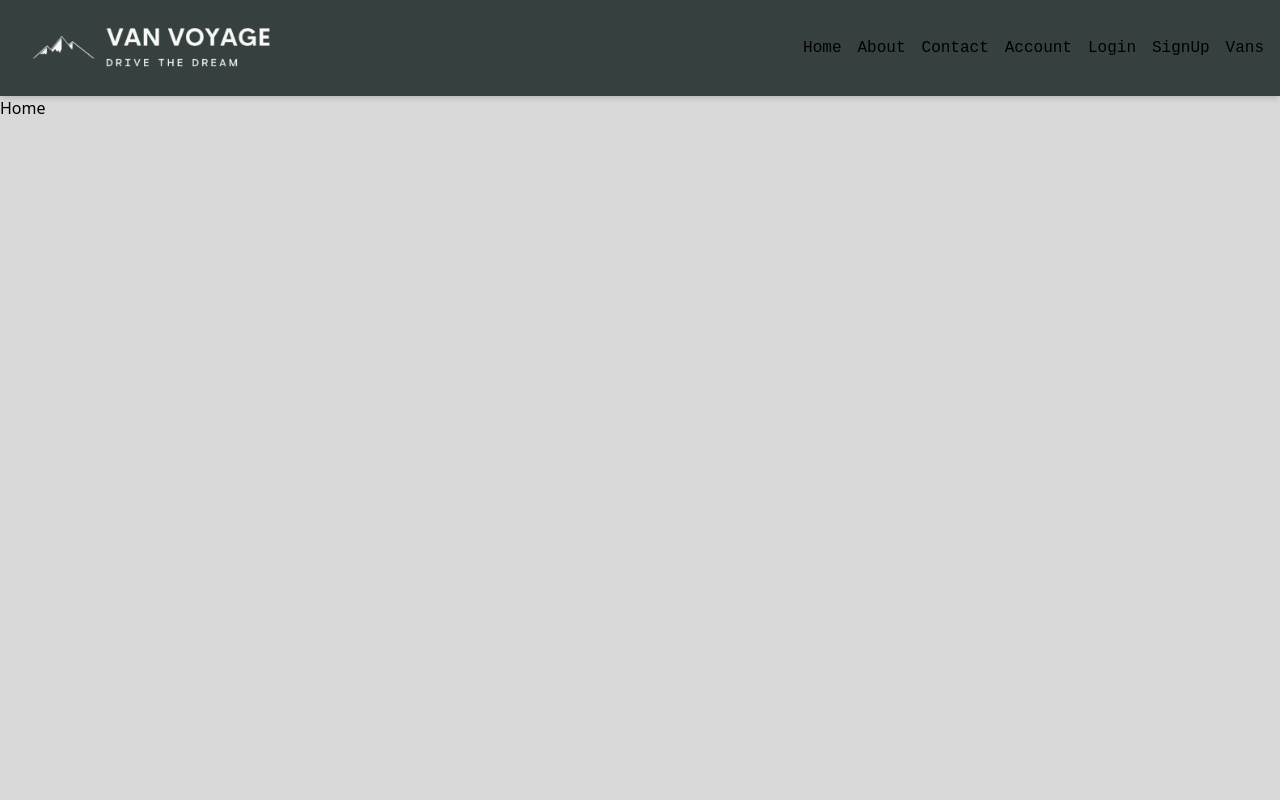
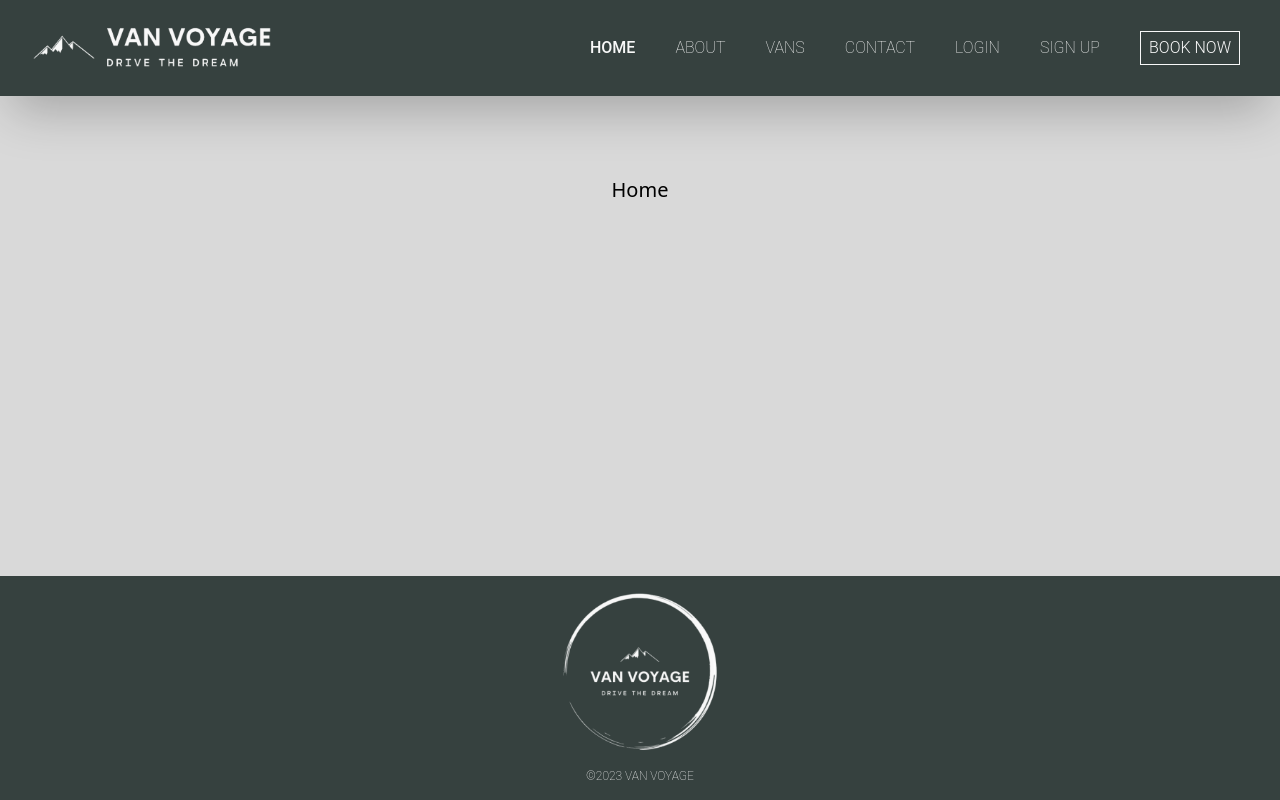
Before and after one commit to van-voyagers/T3A2-B-van-voyage-client, a React (Vite) app: page / in a window 1280 px wide. Built offline with nearby package versions, Linux system fonts and the light colour scheme; the HTML template or start-up script is replaced by a standard one; a web font is replaced by a local one.

Commit message:
footer implemented, style-guide updated

```diff
--- a/src/components/Footer.jsx
+++ b/src/components/Footer.jsx
@@ -1,9 +1,13 @@
-import React from 'react'
+import React from 'react';
+import VanVoyageFooterLogo from '../assets/icons/van-voyage-footer-logo.png';
 
 function Footer() {
   return (
-    <div>Footer</div>
-  )
+    <footer className="bg-voyage-green p-4 flex flex-col justify-center items-center">
+      <img src={VanVoyageFooterLogo} alt="Van Voyage Footer Logo" className="h-40"/>
+      <p className="text-voyage-white font-roboto font-extralight text-xs text-center mt-4">©2023 VAN VOYAGE</p>
+    </footer>
+  );
 }
 
-export default Footer
+export default Footer;
--- a/src/components/Header.jsx
+++ b/src/components/Header.jsx
@@ -1,34 +1,40 @@
 import React from 'react';
-import { Link } from 'react-router-dom';
+import { NavLink, useLocation } from 'react-router-dom';
 import VanVoyageHeaderLogo from '../assets/icons/van-voyage-header-logo.png';
 
 function Header() {
+  const location = useLocation();
+
+  const getNavLinkClass = (path) => {
+    return location.pathname === path ? "font-medium" : "";
+  }
+
   return (
-    <header className="bg-voyage-green shadow-md p-4 flex justify-between items-center">
+    <header className="bg-voyage-green shadow-2xl p-4 flex justify-between items-center">
       <img src={VanVoyageHeaderLogo} alt="Van Voyage Logo" className="h-16"/>
 
       <nav>
-        <ul className="flex space-x-4 font-roboto-mono text-uppercase">
-          <li>
-            <Link to="/">Home</Link>
+        <ul className="flex items-center space-x-10 pr-6 font-roboto font-extralight text-uppercase text-voyage-white">
+          <li className={getNavLinkClass("/")}>
+            <NavLink to="/" className="transition-all duration-300 hover:font-medium">HOME</NavLink>
           </li>
-          <li>
-            <Link to="/about">About</Link>
+          <li className={getNavLinkClass("/about")}>
+            <NavLink to="/about" className="transition-all duration-300 hover:font-medium">ABOUT</NavLink>
           </li>
-          <li>
-            <Link to="/contact">Contact</Link>
+          <li className={getNavLinkClass("/vans")}>
+            <NavLink to="/vans" className="transition-all duration-300 hover:font-medium">VANS</NavLink>
           </li>
-          <li>
-            <Link to="/account">Account</Link>
+          <li className={getNavLinkClass("/contact")}>
+            <NavLink to="/contact" className="transition-all duration-300 hover:font-medium">CONTACT</NavLink>
           </li>
-          <li>
-            <Link to="/login">Login</Link>
+          <li className={getNavLinkClass("/login")}>
+            <NavLink to="/login" className="transition-all duration-300 hover:font-medium">LOGIN</NavLink>
           </li>
-          <li>
-            <Link to="/signup">SignUp</Link>
+          <li className={getNavLinkClass("/signup")}>
+            <NavLink to="/signup" className="transition-all duration-300 hover:font-medium">SIGN UP</NavLink>
           </li>
-          <li>
-            <Link to="/vans">Vans</Link>
+          <li className="border border-voyage-white font-light px-2 py-1">
+            <NavLink to="/vans" className="transition-all duration-300 hover:font-medium">BOOK NOW</NavLink>
           </li>
         </ul>
       </nav>
--- a/src/pages/About.jsx
+++ b/src/pages/About.jsx
@@ -1,11 +1,13 @@
 import React from "react";
 import Header from "../components/Header";
+import Footer from "../components/Footer";
 
 function About() {
   return (
-    <div>
+    <div className="flex flex-col min-h-screen">
       <Header />
-      About
+      <p className="text-center mt-20 text-xl flex-grow">About</p>
+      <Footer />
     </div>
   );
 }
--- a/src/pages/Account.jsx
+++ b/src/pages/Account.jsx
@@ -1,11 +1,13 @@
 import React from "react";
 import Header from "../components/Header";
+import Footer from "../components/Footer";
 
 function Account() {
   return (
-    <div>
+    <div className="flex flex-col min-h-screen">
       <Header />
-      Account
+      <p className="text-center mt-20 text-xl flex-grow">Account</p>
+      <Footer />
     </div>
   );
 }
--- a/src/pages/Contact.jsx
+++ b/src/pages/Contact.jsx
@@ -1,11 +1,13 @@
 import React from "react";
 import Header from "../components/Header";
+import Footer from "../components/Footer";
 
 function Contact() {
   return (
-    <div>
+    <div className="flex flex-col min-h-screen">
       <Header />
-      Contact
+      <p className="text-center mt-20 text-xl flex-grow">Contact</p>
+      <Footer />
     </div>
   );
 }
--- a/src/pages/Home.jsx
+++ b/src/pages/Home.jsx
@@ -1,11 +1,13 @@
 import React from 'react';
 import Header from '../components/Header';
+import Footer from '../components/Footer';
 
 function Home() {
   return (
-    <div>
+    <div className="flex flex-col min-h-screen">
       <Header />
-      Home
+      <p className="text-center mt-20 text-xl flex-grow">Home</p>
+      <Footer />
     </div>
   );
 }
--- a/src/pages/Login.jsx
+++ b/src/pages/Login.jsx
@@ -1,11 +1,13 @@
 import React from "react";
 import Header from "../components/Header";
+import Footer from "../components/Footer";
 
 function Login() {
   return (
-    <div>
+    <div className="flex flex-col min-h-screen">
       <Header />
-      Login
+      <p className="text-center mt-20 text-xl flex-grow">Login</p>
+      <Footer />
     </div>
   );
 }
--- a/src/pages/SignUp.jsx
+++ b/src/pages/SignUp.jsx
@@ -1,11 +1,13 @@
 import React from "react";
 import Header from "../components/Header";
+import Footer from "../components/Footer";
 
 function SignUp() {
   return (
-    <div>
+    <div className="flex flex-col min-h-screen">
       <Header />
-      Sign Up
+      <p className="text-center mt-20 text-xl flex-grow">Sign Up</p>
+      <Footer />
     </div>
   );
 }
--- a/src/pages/Vans.jsx
+++ b/src/pages/Vans.jsx
@@ -1,11 +1,13 @@
 import React from "react";
 import Header from "../components/Header";
+import Footer from "../components/Footer";
 
 function Vans() {
   return (
-    <div>
+    <div className="flex flex-col min-h-screen">
       <Header />
-      Vans
+      <p className="text-center mt-20 text-xl flex-grow">Vans</p>
+      <Footer />
     </div>
   );
 }
```
Also changed, not shown: src/App.jsx (line endings or trailing spaces), src/assets/icons/van-voyage-header-logo.png, 1 other file (tests, documents, lock files or other folders).
